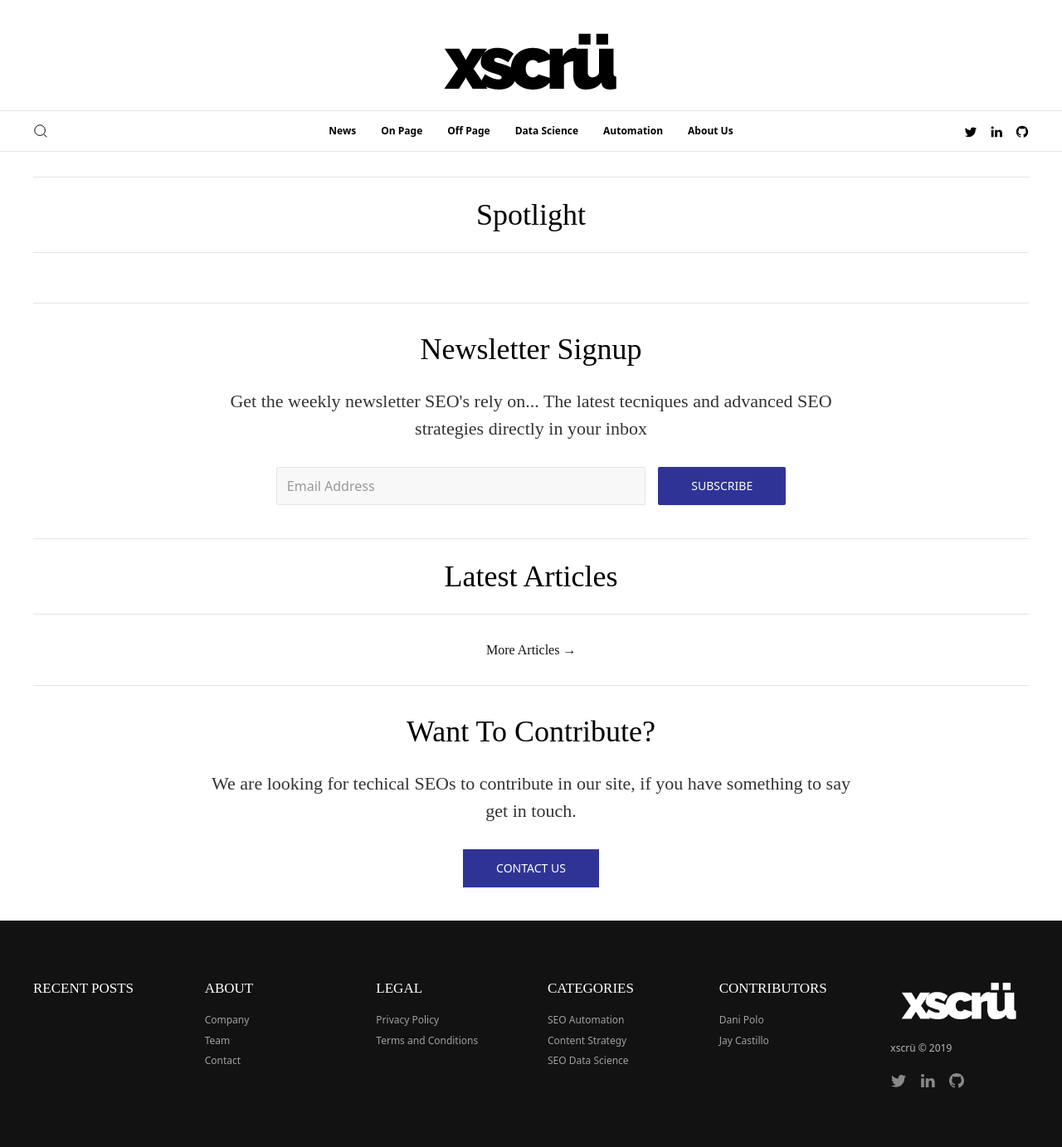
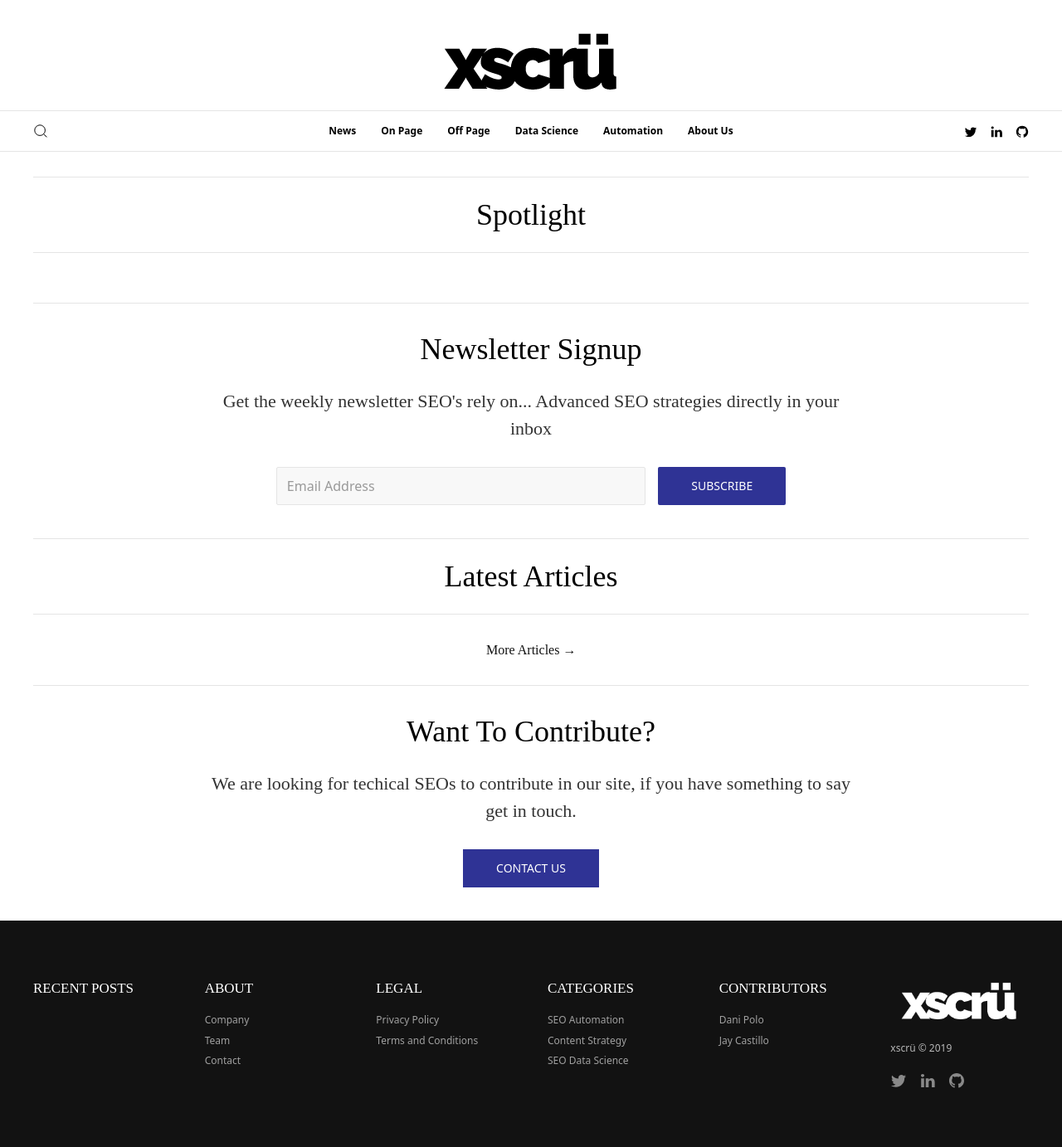
Before and after one commit to danipolo/danipolo.github.io, a Jekyll site: the page built from index.md, in a window 1280 px wide. Shown: the whole page at 83% size. Built offline with Jekyll 4.4.1, drawn with Linux system fonts in a browser that asks for light colours.

Commit message:
fix typo

```diff
--- a/index.md
+++ b/index.md
@@ -11,7 +11,7 @@ layout: full
 {% include section-spotlight.html title="Spotlight" %}
 
 
-{% include section-mailchimp.html title="Newsletter Signup" text="Get the weekly newsletter SEO's rely on... The latest tecniques and advanced SEO strategies directly in your inbox" button_text="Subscribe" %}
+{% include section-mailchimp.html title="Newsletter Signup" text="Get the weekly newsletter SEO's rely on... Advanced SEO strategies directly in your inbox" button_text="Subscribe" %}
 
 
 {% include section-latest.html title="Latest Articles" limit="4" more="More Articles" %}
```
